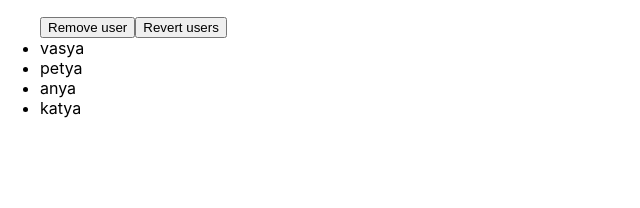
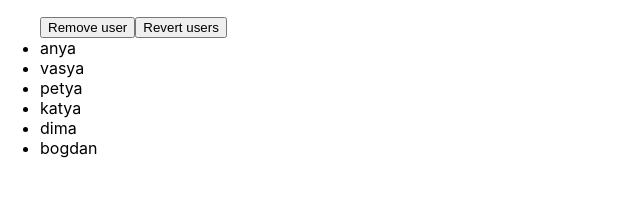
Before and after one commit to Gadzeman/React.js, a React (Create React App) app: page / in a window 1280 px wide. Shown: the top 208 px of the page, without its empty margins (0-640 px from the left). Built offline with nearby package versions, Linux system fonts and the light colour scheme.

Commit message:
My third attempt to write code

```diff
--- a/src/App.js
+++ b/src/App.js
@@ -1,36 +1,37 @@
-import React, {Component} from 'react';
+import React from "react"
 import {useState} from "react"
 
-function App () {
+function App(){
 
     const [users, setUsers] = useState([
-        {"id": 1, "name": "vasya", "age": 23},
-        {"id": 2, "name": "petya", "age": 22},
-        {"id": 3, "name": "anya", "age": 19},
-        {"id": 4, "name": "katya", "age": 20}
+        {"id": 1, "name": "anya"},
+        {"id": 2, "name": "vasya"},
+        {"id": 3, "name": "petya"},
+        {"id": 4, "name": "katya"},
+        {"id": 5, "name": "dima"},
+        {"id": 6, "name": "bogdan"}
     ])
-
-    const [toHideUser, setToHideUser] = useState([])
-    const filteredArr = users.filter(user => !toHideUser.includes(user.id))
-    const toHide = () => {
-        let newArr = [...filteredArr]
-        let hidUser = newArr[0]
-        if(!hidUser) return
-        setToHideUser([...toHideUser, hidUser.id])
+    const [hidUsers, setHidUsers] = useState([])
+    const filteredUsers = users.filter(user => !hidUsers.includes(user.id))
+    const toRemoveUser = () => {
+        let newArr = [...filteredUsers]
+        let removedUser = newArr[0]
+        if (!removedUser) return
+        setHidUsers([...hidUsers, removedUser.id])
     }
     const toRevert = () => {
-        setToHideUser([])
+        setHidUsers([])
     }
 
     return(
         <div>
             <ul>
-                <button onClick={toHide}> Remove user </button>
-                <button onClick={toRevert}> Revert users</button>
-                {filteredArr.map(user => <li key={user.id}>{user.name}</li>)}
+                <button onClick={toRemoveUser}> Remove user </button>
+                <button onClick={toRevert}> Revert users </button>
+                {filteredUsers.map(user => <li key={user.id}>{user.name}</li>)}
             </ul>
         </div>
     )
 }
 
-export default App;
+export default App
```
